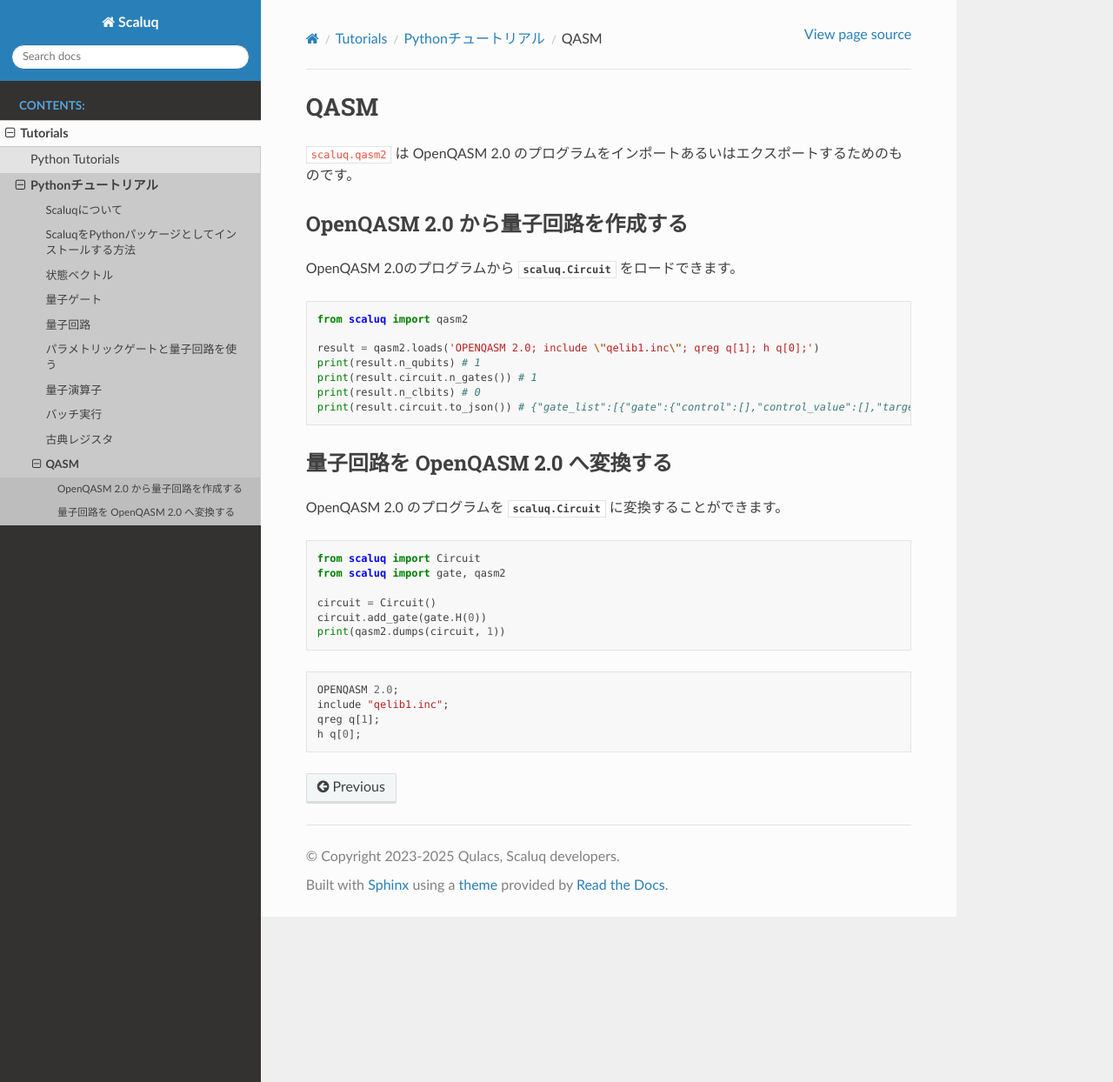
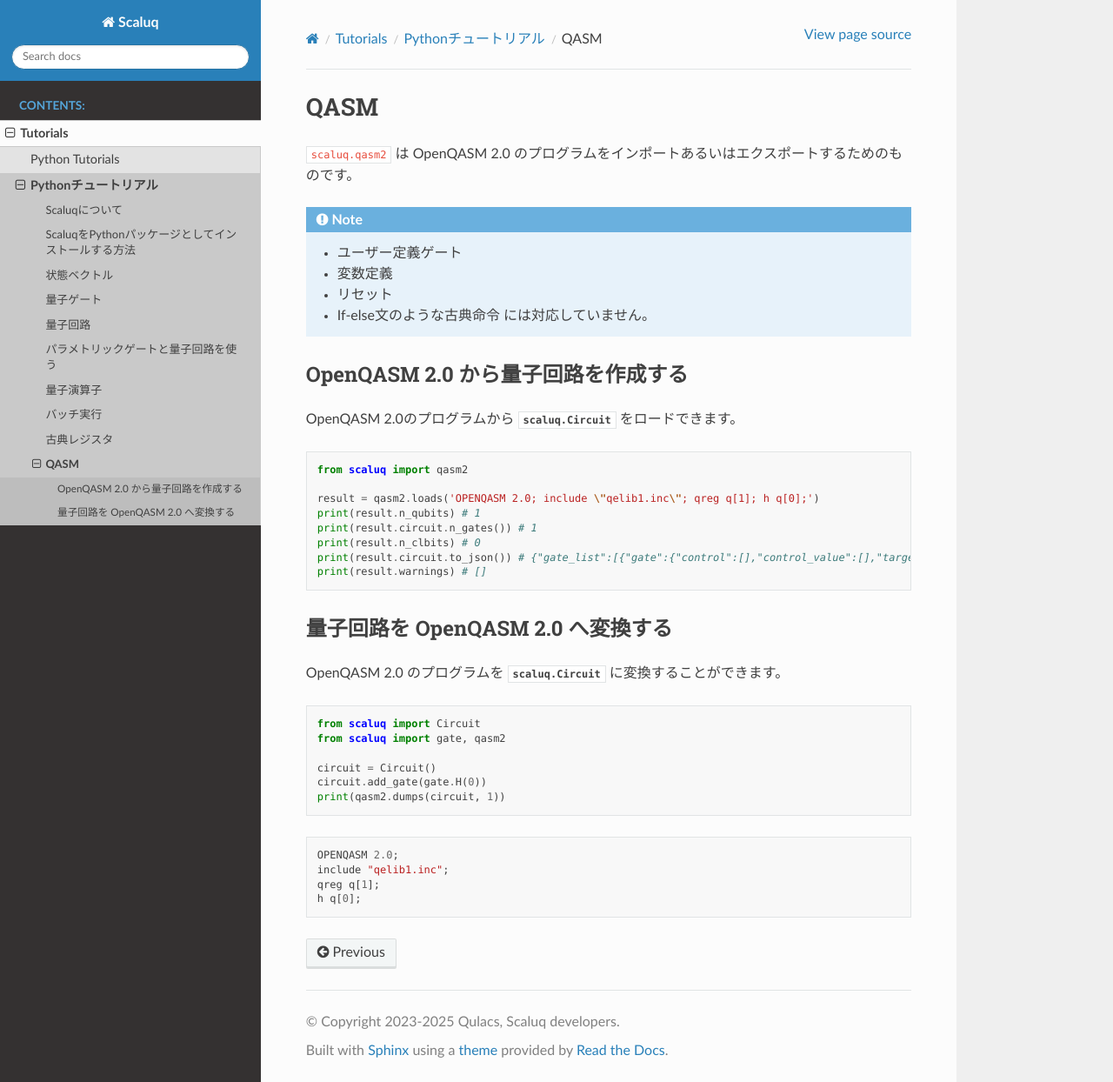
Before and after one commit to qulacs/scaluq, a Sphinx documentation site: the page built from doc/source/tutorials/python/ja/qasm.md, in a window 1280 px wide and 1244 px high. Shown: the whole window at 87% size. Built offline with Sphinx 7.4.7 and the Read the Docs theme 3.1.0, drawn with Linux system fonts in a browser that asks for light colours.

````diff
--- a/doc/source/tutorials/python/ja/qasm.md
+++ b/doc/source/tutorials/python/ja/qasm.md
@@ -1,6 +1,14 @@
 # QASM
 
 `scaluq.qasm2` は OpenQASM 2.0 のプログラムをインポートあるいはエクスポートするためのものです。
+
+```{note}
+- ユーザー定義ゲート
+- 変数定義
+- リセット
+- If-else文のような古典命令
+には対応していません。
+```
 
 ## OpenQASM 2.0 から量子回路を作成する
 
@@ -14,6 +22,7 @@ print(result.n_qubits) # 1
 print(result.circuit.n_gates()) # 1
 print(result.n_clbits) # 0
 print(result.circuit.to_json()) # {"gate_list":[{"gate":{"control":[],"control_value":[],"target":[0],"type":"H"}}]}
+print(result.warnings) # []
 ```
 
 ## 量子回路を OpenQASM 2.0 へ変換する
````
Also changed, not shown: doc/source/tutorials/python/en/qasm.md (+9 -0 lines).
